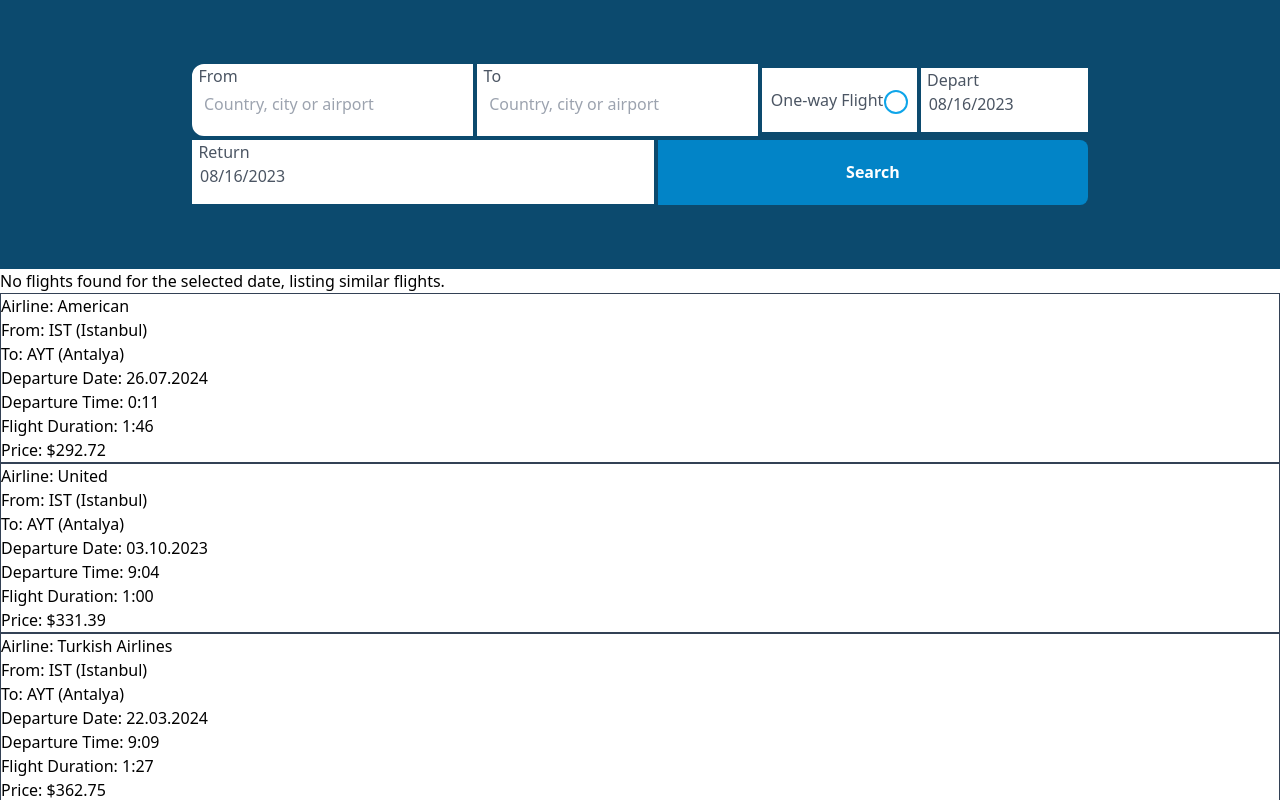
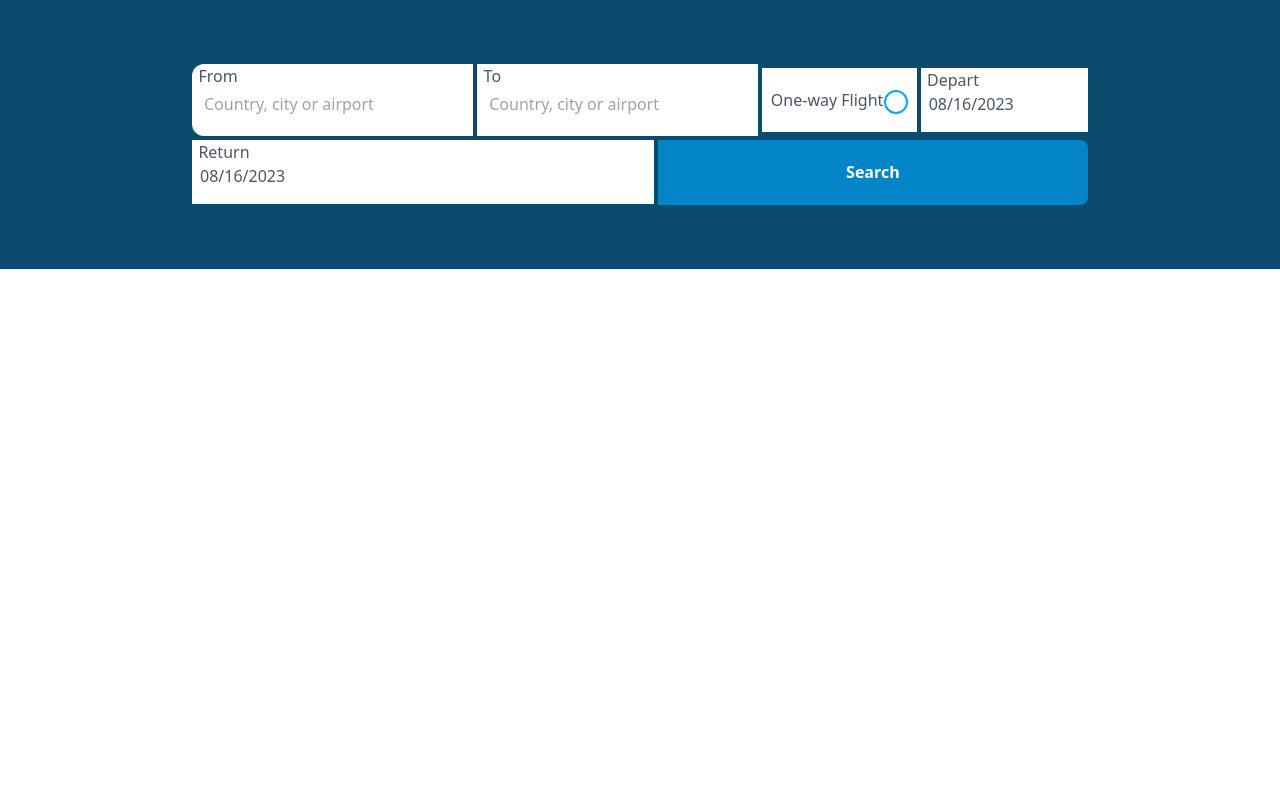
Before and after one commit to cagatay-usta/flight-search-application, a React (Vite) app: page / in a window 1280 px wide. Shown: the top 800 px of the page. Built offline with nearby package versions, Linux system fonts and the light colour scheme.

Commit message:
create home page with conditional rendering of flightDisplay component

```diff
--- a/src/App.tsx
+++ b/src/App.tsx
@@ -1,15 +1,12 @@
-import FlightDisplay from "./Components/FlightDisplay";
-import SearchBox from "./Components/SearchBox";
-import {SearchContextProvider} from "./Contexts/SearchContext";
+
+import { SearchContextProvider } from "./Contexts/SearchContext";
+import Home from "./Pages/Home";
 
 function App() {
   return (
     <>
       <SearchContextProvider>
-        <main>
-          <SearchBox />
-          <FlightDisplay />
-        </main>
+        <Home />
       </SearchContextProvider>
     </>
   );
--- a/src/Components/AutoComplete.tsx
+++ b/src/Components/AutoComplete.tsx
@@ -23,6 +23,7 @@ function AutoComplete({ id }: AutoCompleteProps) {
     setValue(item);
     setSuggestions([]);
     setValidationError(null);
+    handleDestination(item, id);
   }
 
   function handleValidation(value: string) {
--- a/src/Components/FlightDisplay.tsx
+++ b/src/Components/FlightDisplay.tsx
@@ -1,17 +1,20 @@
+import { useSearchContext } from "../Contexts/SearchContext";
 import { useMockFetch, SearchParams } from "../Modules/mockAPI";
 import { formatTime, usd } from "../Modules/utils";
 
 function FlightDisplay() {
-  const mockSearchParams: SearchParams = {
-    from: "IST (Istanbul)",
-    to: "AYT (Antalya)",
+  const { destination } = useSearchContext();
+
+  const searchParams: SearchParams = {
+    from: destination.from,
+    to: destination.to,
     depart: "25.10.2023",
   };
+
   const { flightData, error, loading, match } = useMockFetch(
     "https://api.flightsearch.com/flights",
-    mockSearchParams
+    searchParams
   );
-
   if (error) return <p>Network Error</p>;
   if (loading) return <p>Loading...</p>;
   return (
--- a/src/Components/SearchButton.tsx
+++ b/src/Components/SearchButton.tsx
@@ -1,8 +1,12 @@
+import { useSearchContext } from "../Contexts/SearchContext";
+
 function SearchButton() {
+  const { handleFlightDisplay } = useSearchContext();
   return (
     <button
       type="button"
       className="rounded-r-lg p-[1.275rem] px-7 bg-sky-600 text-white font-semibold hover:bg-sky-400 active:bg-sky-300 flex-grow"
+      onClick={() => handleFlightDisplay()}
     >
       Search
     </button>
--- a/src/Contexts/SearchContext.tsx
+++ b/src/Contexts/SearchContext.tsx
@@ -22,6 +22,8 @@ type SearchContext = {
   dates: Dates;
   handleDestination: (destination: string, label: string) => void;
   handleDates: (date: Date | undefined, label: string) => void;
+  displayFlights: boolean;
+  handleFlightDisplay: () => void;
 };
 
 const SearchContext = createContext({} as SearchContext);
@@ -35,8 +37,6 @@ export function SearchContextProvider({ children }: SearchProviderProps) {
     from: "",
     to: "",
   });
-  const [dates, setDates] = useState<Dates>({ depart: new Date() });
-  const [oneWay, setOneWay] = useState(false);
 
   function handleDestination(destination: string, label: string) {
     setDestination((prevState) => {
@@ -44,11 +44,24 @@ export function SearchContextProvider({ children }: SearchProviderProps) {
     });
   }
 
+  const [dates, setDates] = useState<Dates>({ depart: new Date() });
+  const [oneWay, setOneWay] = useState(false);
+
   function handleDates(date: Date | undefined, label: string) {
     setDates((prevState) => {
       return { ...prevState, [label]: date };
     });
   }
+
+  const [displayFlights, setDisplayFlights] = useState<boolean>(false);
+
+  function handleFlightDisplay() {
+    if (destination.from && destination.to) setDisplayFlights(true);
+    console.log(destination.from);
+    console.log(destination.to);
+    console.log(displayFlights);
+  }
+
   return (
     <SearchContext.Provider
       value={{
@@ -58,6 +71,8 @@ export function SearchContextProvider({ children }: SearchProviderProps) {
         handleDestination,
         dates,
         handleDates,
+        displayFlights,
+        handleFlightDisplay,
       }}
     >
       {children}
--- /dev/null
+++ b/src/Pages/Home.tsx
@@ -0,0 +1,15 @@
+import FlightDisplay from "../Components/FlightDisplay";
+import SearchBox from "../Components/SearchBox";
+import { useSearchContext } from "../Contexts/SearchContext";
+
+function Home() {
+  const { displayFlights } = useSearchContext();
+  return (
+    <main>
+      <SearchBox />
+      {displayFlights && <FlightDisplay />}
+    </main>
+  );
+}
+
+export default Home;
```
